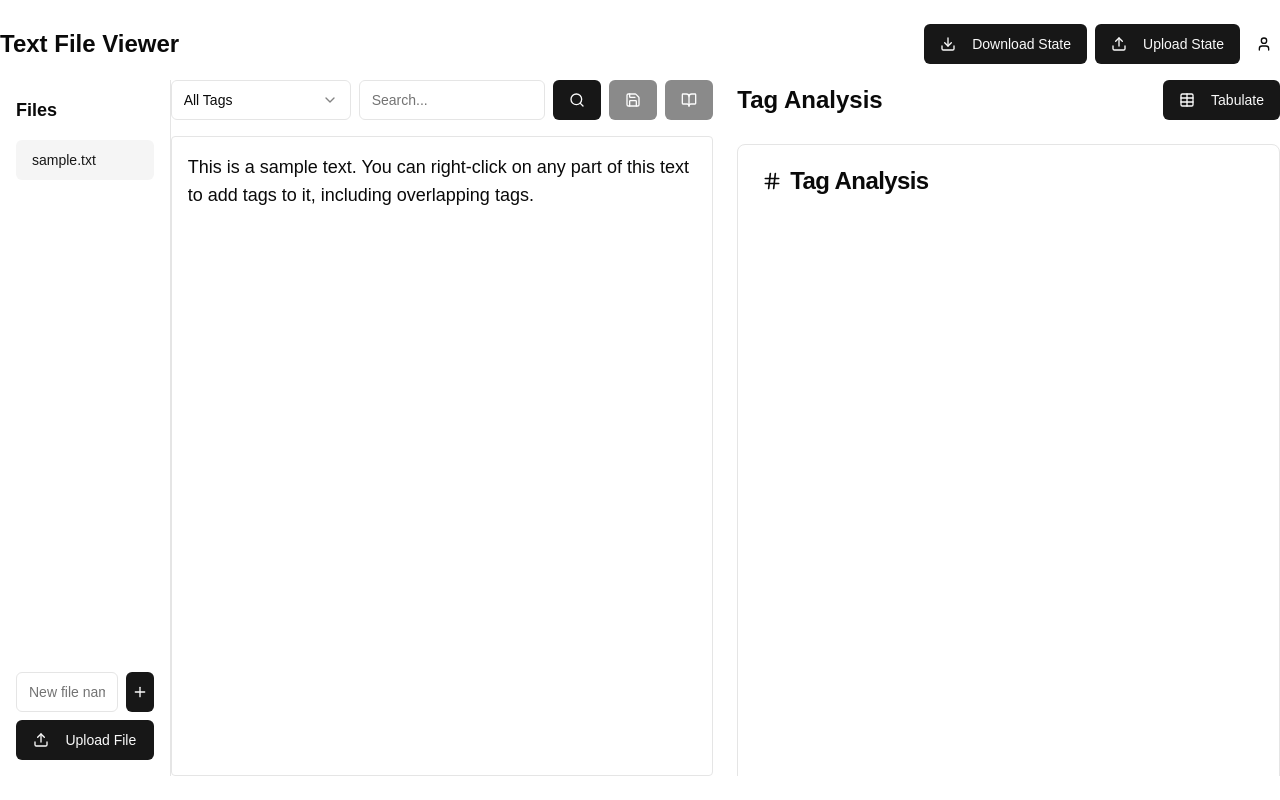
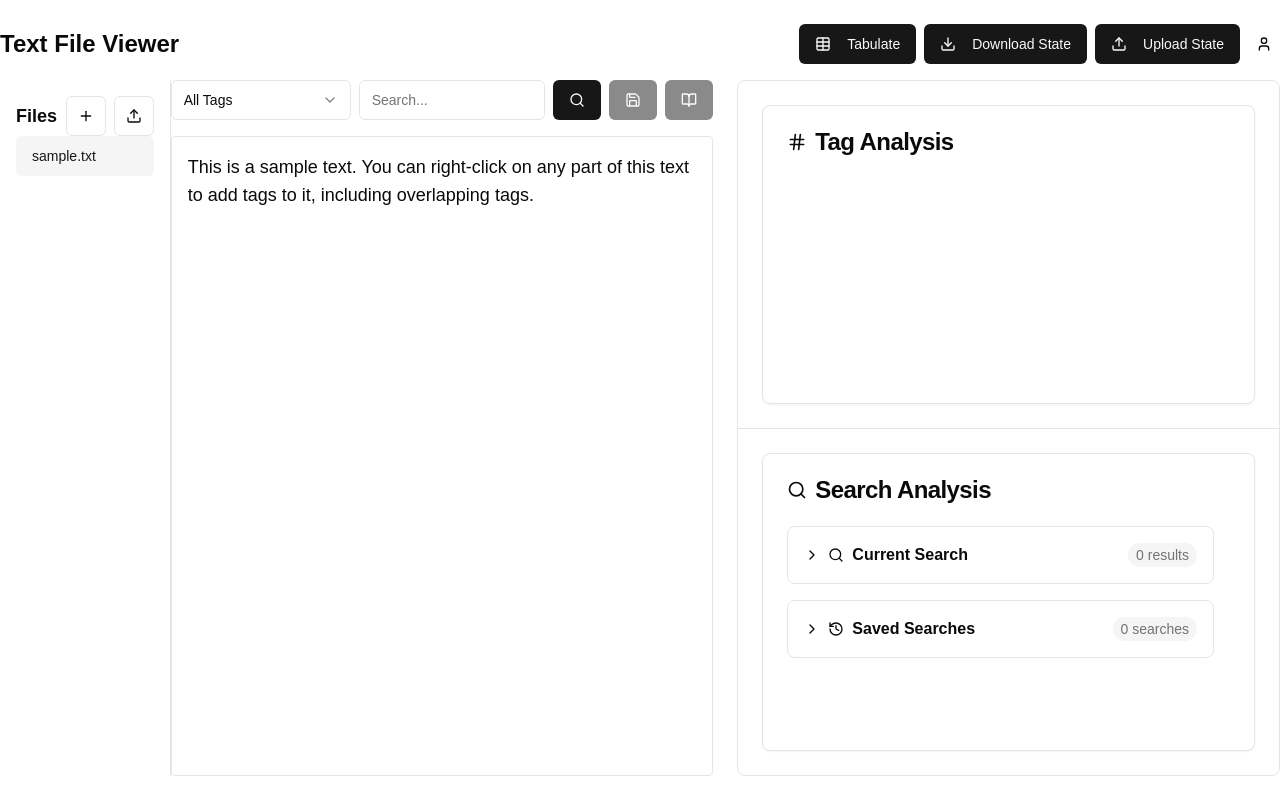
Before and after one commit to vickybiswas/vignesh, a Next.js app: page / in a window 1280 px wide. Built offline with nearby package versions, Linux system fonts and the light colour scheme.

Commit message:
update: add file section in pop up and right section resizable

```diff
--- /dev/null
+++ b/components/add-file-popup.tsx
@@ -0,0 +1,42 @@
+"use-client"
+import { Dialog, DialogContent, DialogHeader, DialogTitle } from "@/components/ui/dialog";
+import { Button } from "@/components/ui/button";
+import { Input } from "@/components/ui/input"
+import { Plus } from "lucide-react";
+export default function AddFilePopup({ isOpen, setIsOpen, newFileName, setNewFileName, handleAddFile, fileAddError }) {
+  return (
+    <Dialog open={Boolean(isOpen)} onOpenChange={setIsOpen}>
+      <DialogContent className="max-w-sm">
+        <DialogHeader>
+          <DialogTitle className="text-black-600">Add file</DialogTitle>
+        </DialogHeader>
+        <div className="text-center text-gray-700 py-4">
+        <div className="mt-4 space-y-2">
+        <div className="flex items-center space-x-2">
+          <Input
+            type="text"
+            placeholder="New file name"
+            value={newFileName}
+            onChange={(e) => setNewFileName(e.target.value)}
+            onKeyPress={(e) => e.key === "Enter" && handleAddFile()}
+          />
+          {/* <Button size="icon" onClick={handleAddFile}>
+            <Plus className="h-4 w-4" />
+          </Button> */}
+        </div>
+        {fileAddError && <div className="text-red-600">{fileAddError}</div>}
+
+      </div>
+        </div>
+        <div className="flex justify-end gap-2 mt-4">
+          <Button variant="outline" onClick={() => setIsOpen("")}>
+            Cancel
+          </Button>
+          <Button onClick={handleAddFile}>
+            Add
+          </Button>
+        </div>
+      </DialogContent>
+    </Dialog>
+  );
+}
--- a/components/file-list.tsx
+++ b/components/file-list.tsx
@@ -10,6 +10,7 @@ import { ContextMenu, ContextMenuContent, ContextMenuItem, ContextMenuTrigger }
 import { messages } from "@/utils/messages"
 import { addTxtExtension, validateFileName } from "@/lib/utils"
 import { HoverCard, HoverCardContent, HoverCardTrigger } from "@radix-ui/react-hover-card"
+import AddFilePopup from "./add-file-popup"
 
 interface FileListProps {
   files: string[]
@@ -31,6 +32,8 @@ export function FileList({
   onRemoveFile,
 }: FileListProps) {
   const [newFileName, setNewFileName] = useState("")
+  const [addFilePopup, setAddFilePopup] = useState(false)
+
   const fileInputRef = useRef<HTMLInputElement>(null)
   const [fileAddError, setFileAddError] = useState<string>("")
   const handleAddFile = () => {
@@ -48,6 +51,7 @@ export function FileList({
     onAddFile(fileNameWithTxt, "");
     setNewFileName("");
     setFileAddError("");
+    setAddFilePopup(false)
   };
 
 
@@ -60,11 +64,22 @@ export function FileList({
 
   return (
     <div className="w-64 border-r p-4 h-full flex flex-col">
-      <h2 className="text-lg font-semibold mb-4">Files</h2>
+     <div className="flex justify-between items-center">
+     <h2 className="text-lg font-semibold">Files</h2>
+      <div>
+      <Button size="icon" variant="outline" className="mr-2" onClick={() => setAddFilePopup(true)}>
+          <Plus className="h-4 w-4" />
+        </Button>
+        <Button size="icon" variant="outline" onClick={() => fileInputRef.current?.click()}>
+          <Upload className="h-4 w-4" />
+        </Button>
+        <input type="file" ref={fileInputRef} className="hidden" onChange={handleFileUpload} accept=".txt,.md,.json" />
+      </div>
+     </div>
       <ul className="space-y-2 flex-grow overflow-auto">
         {files.map((file) => (
           <li key={file} className="flex items-center">
-            <HoverCard  openDelay={0} closeDelay={0}>
+            <HoverCard openDelay={0} closeDelay={0}>
               <HoverCardTrigger asChild>
                 <Button
                   variant={file === activeFile ? "secondary" : "ghost"}
@@ -98,26 +113,14 @@ export function FileList({
           </li>
         ))}
       </ul>
-      <div className="mt-4 space-y-2">
-        <div className="flex items-center space-x-2">
-          <Input
-            type="text"
-            placeholder="New file name"
-            value={newFileName}
-            onChange={(e) => setNewFileName(e.target.value)}
-            onKeyPress={(e) => e.key === "Enter" && handleAddFile()}
-          />
-          <Button size="icon" onClick={handleAddFile}>
-            <Plus className="h-4 w-4" />
-          </Button>
-        </div>
-        {fileAddError && <div className="text-red-600">{fileAddError}</div>}
-        <Button className="w-full" onClick={() => fileInputRef.current?.click()}>
-          <Upload className="h-4 w-4 mr-2" />
-          Upload File
-        </Button>
-        <input type="file" ref={fileInputRef} className="hidden" onChange={handleFileUpload} accept=".txt,.md,.json" />
-      </div>
+      <AddFilePopup
+        isOpen={addFilePopup}
+        setIsOpen={setAddFilePopup}
+        newFileName={newFileName}
+        setNewFileName={setNewFileName}
+        handleAddFile={handleAddFile}
+        fileAddError={fileAddError}
+      />
     </div>
   )
 }
--- a/components/search-analysis.tsx
+++ b/components/search-analysis.tsx
@@ -43,7 +43,7 @@ export function SearchAnalysis({
   }
 
   return (
-    <Card className="w-full">
+    <Card className="w-full h-full">
       <CardHeader>
         <CardTitle className="flex items-center gap-2">
           <Search className="h-5 w-5" />
--- a/components/tag-analysis.tsx
+++ b/components/tag-analysis.tsx
@@ -14,7 +14,7 @@ interface TagAnalysisProps {
 
 export function TagAnalysis({ tags, onTagClick, onOccurrenceClick, highlightedTag }: TagAnalysisProps) {
   return (
-    <Card className="w-full">
+    <Card className="w-full h-full">
       <CardHeader>
         <CardTitle className="flex items-center gap-2">
           <Hash className="h-5 w-5" />
@@ -22,7 +22,7 @@ export function TagAnalysis({ tags, onTagClick, onOccurrenceClick, highlightedTa
         </CardTitle>
       </CardHeader>
       <CardContent>
-        <ScrollArea className="h-[600px] pr-4">
+        <ScrollArea className="h-[300px] pr-4">
           <div className="space-y-4">
             {tags.map((tag) => (
               <Collapsible key={tag.id}>
--- a/components/text-viewer.tsx
+++ b/components/text-viewer.tsx
@@ -23,7 +23,11 @@ import { generatePastelColor } from "@/utils/colors"
 import { SynonymsPopup } from "./synonyms-popup"
 import WarningPopup from "./warning-popup"
 import { messages } from "@/utils/messages"
-
+import {
+  ResizableHandle,
+  ResizablePanel,
+  ResizablePanelGroup,
+} from "@/components/ui/resizable"
 const LOCAL_STORAGE_KEY = "textViewerState"
 
 // Updated types based on the new structure
@@ -870,6 +874,10 @@ export default function TextViewer() {
       <div className="flex justify-between items-center mb-4">
         <h1 className="text-2xl font-bold">Text File Viewer</h1>
         <div className="flex items-center gap-2">
+          <Button onClick={() => setShowTabulationView(true)}>
+            <Table className="h-4 w-4 mr-2" />
+            Tabulate
+          </Button>
           <Button onClick={handleDownloadState}>
             <Download className="h-4 w-4 mr-2" />
             Download State
@@ -966,19 +974,25 @@ export default function TextViewer() {
             </div>
           </div>
           <div className="space-y-6 overflow-auto">
-            <div className="flex justify-between items-center">
-              <h2 className="text-2xl font-bold">Tag Analysis</h2>
-              <Button onClick={() => setShowTabulationView(true)}>
-                <Table className="h-4 w-4 mr-2" />
-                Tabulate
-              </Button>
-            </div>
+            <ResizablePanelGroup
+              direction="horizontal"
+              className="rounded-lg border"
+            >
+              <ResizablePanel defaultSize={100}>
+                <ResizablePanelGroup direction="vertical">
+                  <ResizablePanel defaultSize={50}>
+                    <div className="flex h-full items-center justify-center p-6">
                       <TagAnalysis
                         tags={convertedTags}
                         onTagClick={handleTagClick}
                         onOccurrenceClick={handleSpecificSearchClick}
                         highlightedTag={selectedTagFilter}
                       />
+                    </div>
+                  </ResizablePanel>
+                  <ResizableHandle />
+                  <ResizablePanel defaultSize={50}>
+                    <div className="flex h-full items-center justify-center p-6">
                       <SearchAnalysis
                         content={activeFile.content}
                         currentSearchResults={prepareSearchResults(searchTerm)}
@@ -988,6 +1002,13 @@ export default function TextViewer() {
                         onRemoveSearch={handleRemoveSearch}
                         highlightedSearch={searchTerm}
                       />
+                    </div>
+                  </ResizablePanel>
+                </ResizablePanelGroup>
+              </ResizablePanel>
+            </ResizablePanelGroup>
+
+
           </div>
         </div>
       </div>
```
Lines whose indentation alone changed are shown as unchanged.
